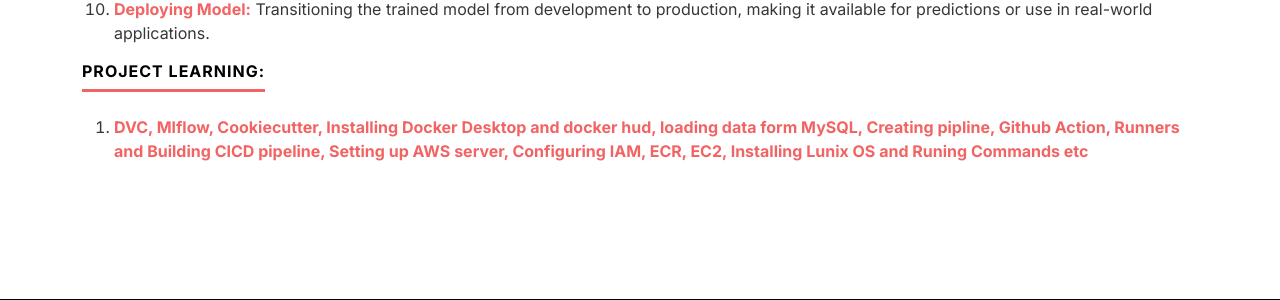
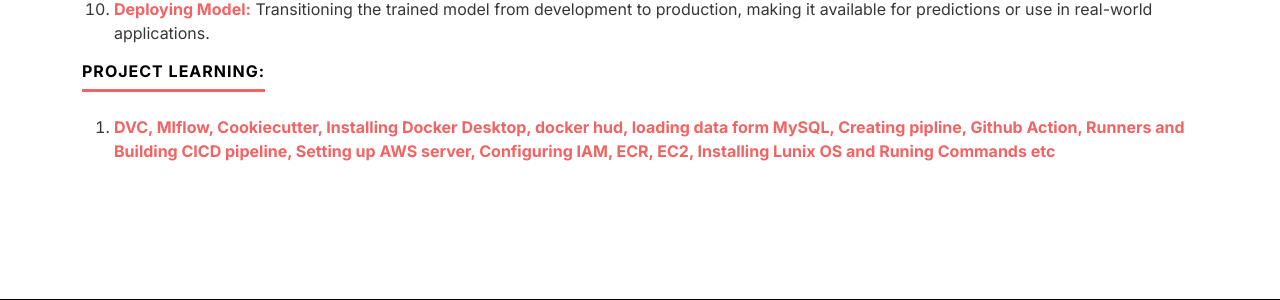
Before and after one commit to muhammadali-msc/KidneyStonePrediction, a Flask app: page / in a window 1280 px wide. Shown: the part 1217-1517 px from the top of the page. Run offline with Flask 3, Linux system fonts and the light colour scheme; parts of the project's set-up code (start-up, migrations or seed data) failed here and were passed over.

Commit message:
Building CICD Pipeline

```diff
--- a/templates/index.html
+++ b/templates/index.html
@@ -72,9 +72,11 @@
               <li><strong>DVC and MLFLOW:</strong> Using Data Version Control (DVC) for managing and versioning data alongside MLflow to track experiments, parameters, and model metrics.</li>
               <li><strong>Deploying Model:</strong> Transitioning the trained model from development to production, making it available for predictions or use in real-world applications.</li>
             </ol>
+        </section>
+        <section>
             <h2 class="ds-heading">Project learning:</h2>
             <ol >
-              <li><strong>DVC, Mlflow, Cookiecutter, Installing Docker Desktop and docker hud, loading data form MySQL, Creating pipline, Github Action, Runners and Building CICD pipeline, Setting up AWS server, Configuring IAM, ECR, EC2, Installing Lunix OS and Runing Commands etc</strong>
+              <li><strong>DVC, Mlflow, Cookiecutter, Installing Docker Desktop, docker hud, loading data form MySQL, Creating pipline, Github Action, Runners and Building CICD pipeline, Setting up AWS server, Configuring IAM, ECR, EC2, Installing Lunix OS and Runing Commands etc</strong>
             </ol>
         </section>
       </div>
```
